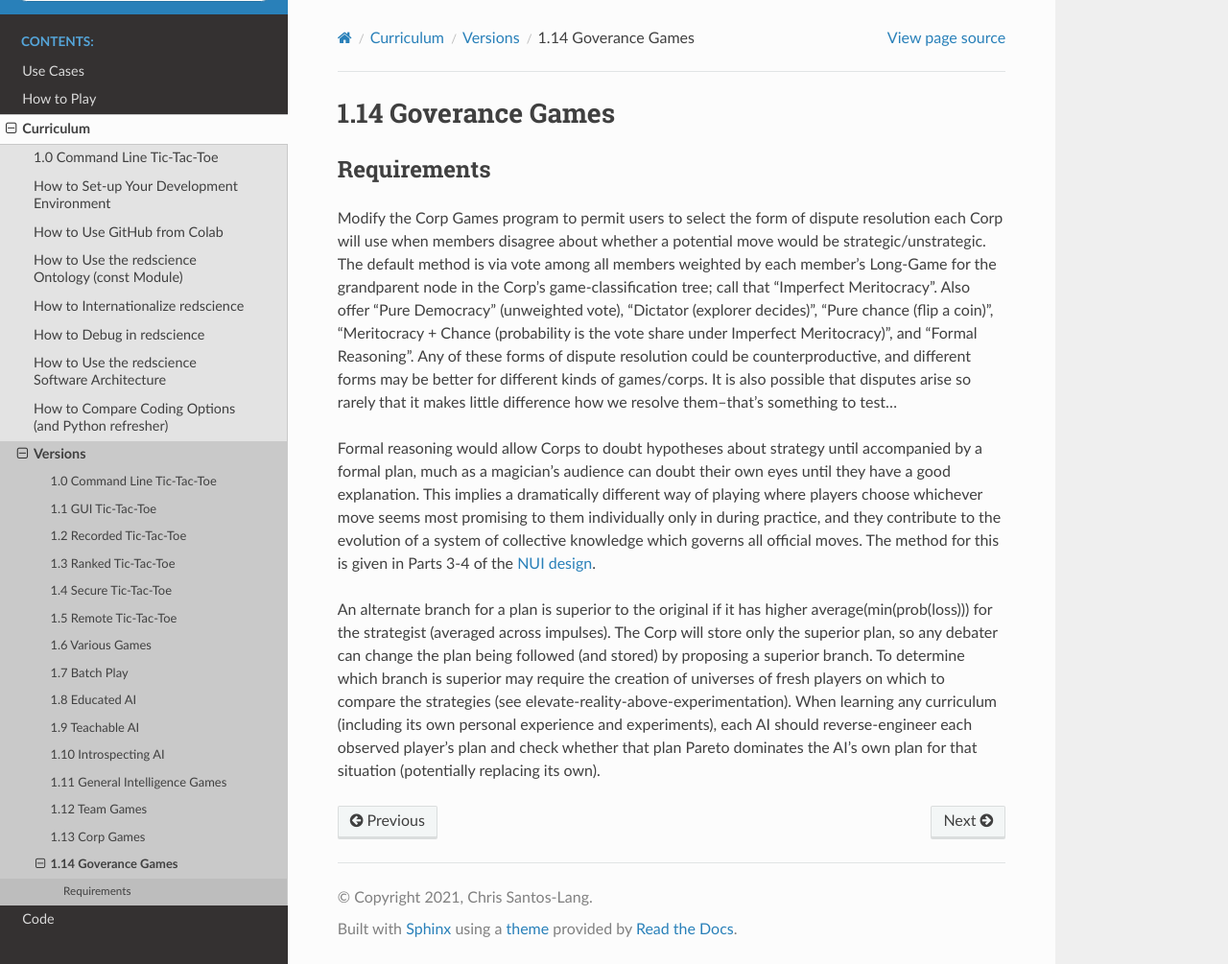
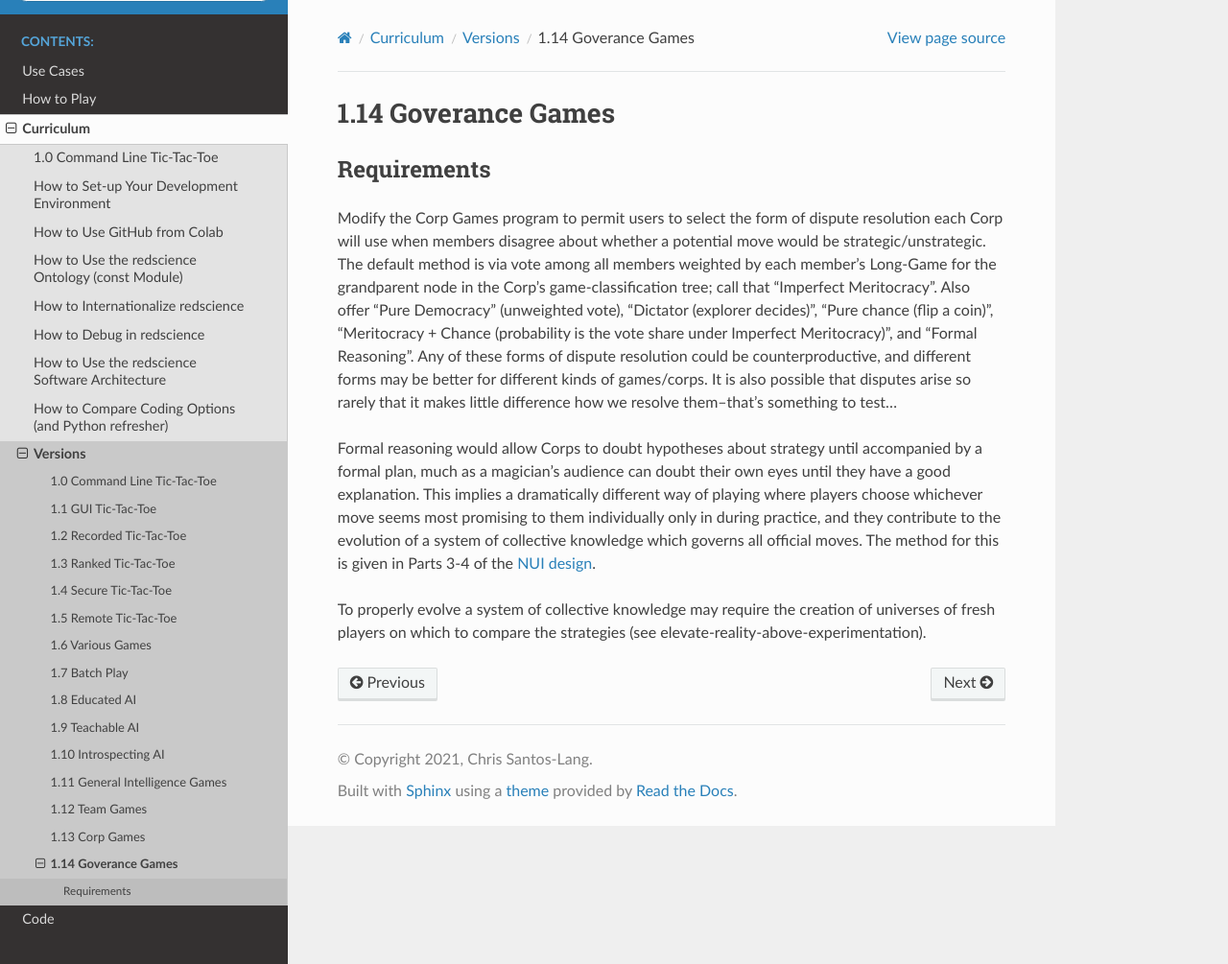
Before and after one commit to ChrisSantosLang/redscience, a Sphinx documentation site: the page built from docs/source/releases/governance.rst, in a window 1280 px wide and 1005 px high. Shown: the whole window at 96% size. Built offline with Sphinx 7.4.7 and the Read the Docs theme 3.1.0, drawn with Linux system fonts in a browser that asks for light colours.

Commit message:
Update governance.rst
defer to NUI

```diff
--- a/docs/source/releases/governance.rst
+++ b/docs/source/releases/governance.rst
@@ -30,17 +30,6 @@ evolution of a system of collective knowledge which governs all
 official moves. The method for this is given in Parts 3-4 of the
 `NUI design <https://www.democracylab.org/projects/1356>`_.
 
-
-An alternate branch for a plan is superior to the original if it
-has higher average(min(prob(loss))) for the strategist (averaged
-across impulses). The Corp will store only the superior plan, so
-any debater can change the plan being followed (and stored) by
-proposing a superior branch. To determine which branch is
-superior may require the creation of universes of fresh players
-on which to compare the strategies (see
-:ref:`elevate-reality-above-experimentation`). When learning any
-curriculum (including its own personal experience and
-experiments), each AI should reverse-engineer each observed
-player’s plan and check whether that plan Pareto dominates the
-AI’s own plan for that situation (potentially replacing its
-own).
+To properly evolve a system of collective knowledge may require
+the creation of universes of fresh players on which to compare the
+strategies (see :ref:`elevate-reality-above-experimentation`).
```
